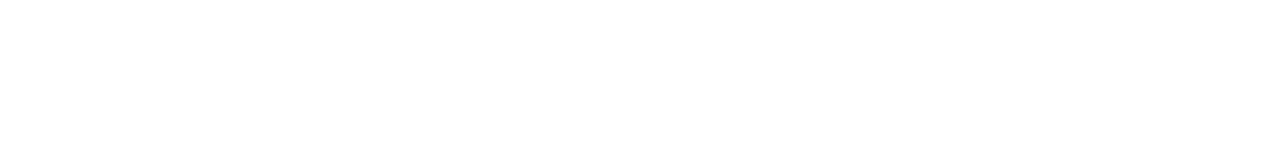
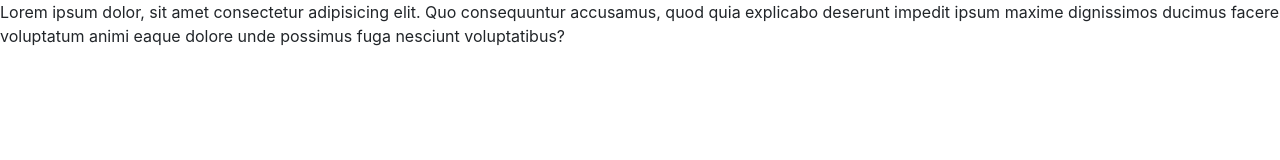
Before and after one commit to irynasi12/test_git, a website: page index.html in a window 1280 px wide. Drawn offline with nearby package versions, Linux system fonts and the light colour scheme.

Commit message:
add lorem text

```diff
--- a/index.html
+++ b/index.html
@@ -9,6 +9,6 @@
     <link rel="stylesheet" href="css/style.css">
 </head>
 <body>
-
+    <p>Lorem ipsum dolor, sit amet consectetur adipisicing elit. Quo consequuntur accusamus, quod quia explicabo deserunt impedit ipsum maxime dignissimos ducimus facere voluptatum animi eaque dolore unde possimus fuga nesciunt voluptatibus?</p>
 </body>
 </html>
```
